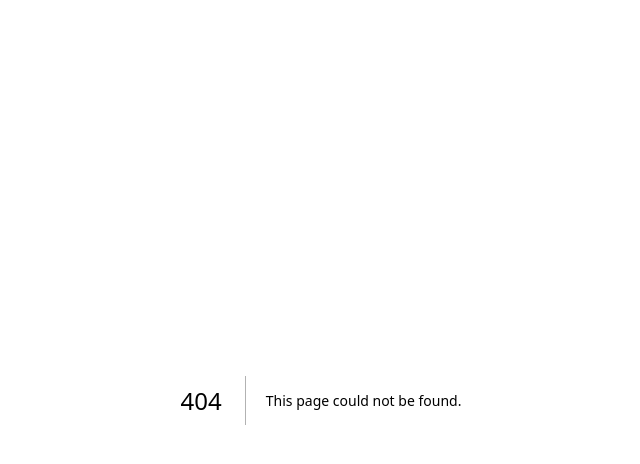
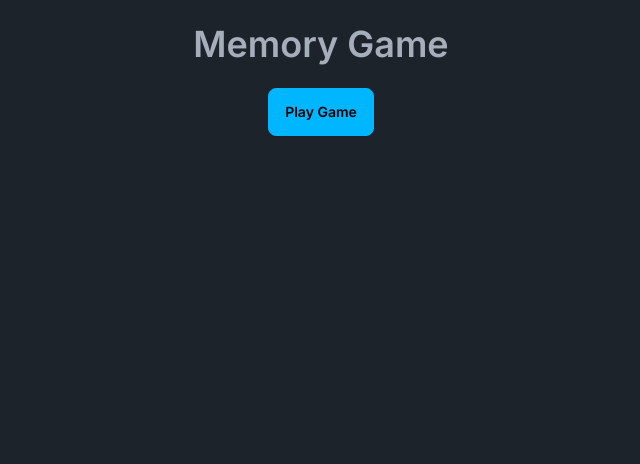
Before and after one commit to dibyajyoti79/Frontend-Machine-Coding-Questions, a Next.js app: page /memory-game in a window 1280 px wide. Before the commit this address had no page. Shown: the top 464 px of the page, without its empty margins (319-959 px from the left). Built offline with nearby package versions, Linux system fonts and the light colour scheme.

Commit message:
feat: implement memory game

```diff
--- /dev/null
+++ b/src/app/memory-game/page.tsx
@@ -0,0 +1,97 @@
+"use client";
+import { useEffect, useState } from "react";
+const getNums = () => {
+  const list = [];
+  for (let i = 1; i <= 8; i++) {
+    list.push(i);
+    list.push(i);
+  }
+  return list;
+};
+const MemoryGame = () => {
+  const [stage, setStage] = useState<"init" | "start" | "win">("init");
+  const [nums, setNums] = useState(getNums());
+  const [opened, setOpened] = useState<number[]>([]);
+  const [solvedList, setSolvedList] = useState<number[]>([]);
+
+  const randomNums = () => {
+    const copyNums = [...nums];
+    return copyNums.sort(() => Math.random() - 0.5);
+  };
+  const handleStart = () => {
+    setStage("start");
+    setNums(randomNums());
+    setSolvedList([]);
+    setOpened([]);
+  };
+  const handleClick = (num: number, index: number) => {
+    if (opened.length === 2) return;
+    setOpened((prev) => [...prev, index]);
+  };
+
+  const getClassName = (num: number, index: number) => {
+    if (solvedList.includes(num)) {
+      return "invisible";
+    } else if (opened.includes(index)) {
+      return "text-opacity-1";
+    } else {
+      return "text-opacity-0";
+    }
+  };
+
+  useEffect(() => {
+    if (opened.length === 2) {
+      setTimeout(() => {
+        const id1 = opened[0];
+        const id2 = opened[1];
+        //if num equl than remove the cards
+        if (nums[id1] === nums[id2]) {
+          setSolvedList((prev) => [...prev, nums[id1]]);
+        }
+        setOpened([]);
+      }, 1000);
+    }
+  }, [opened]);
+  useEffect(() => {
+    if (solvedList.length === 8) {
+      setStage("win");
+    }
+  }, [solvedList]);
+  return (
+    <div className="flex items-center justify-center m-6">
+      <div className="flex flex-col items-center justify-center">
+        <h1 className="text-4xl font-semibold">Memory Game</h1>
+        {stage === "init" && (
+          <button className="btn btn-info mt-6" onClick={handleStart}>
+            Play Game
+          </button>
+        )}
+        {stage === "start" && (
+          <div className="grid grid-cols-4 gap-4 mt-6">
+            {nums.map((num, index) => (
+              <button
+                key={index}
+                className={`btn btn-square btn-neutral ${getClassName(
+                  num,
+                  index
+                )}`}
+                onClick={() => handleClick(num, index)}
+              >
+                {num}
+              </button>
+            ))}
+          </div>
+        )}
+        {stage === "win" && (
+          <div className="flex flex-col items-center mt-6 gap-4">
+            <h1>You won the Game!</h1>
+            <button className="btn btn-success" onClick={handleStart}>
+              Play Again
+            </button>
+          </div>
+        )}
+      </div>
+    </div>
+  );
+};
+export default MemoryGame;
--- a/src/app/page.tsx
+++ b/src/app/page.tsx
@@ -9,6 +9,10 @@ const cards = [
   {
     title: "StarRating App",
     route: "/star-rating",
+  },
+  {
+    title: "Memory Game",
+    route: "/memory-game",
   },
 ];
 
```
